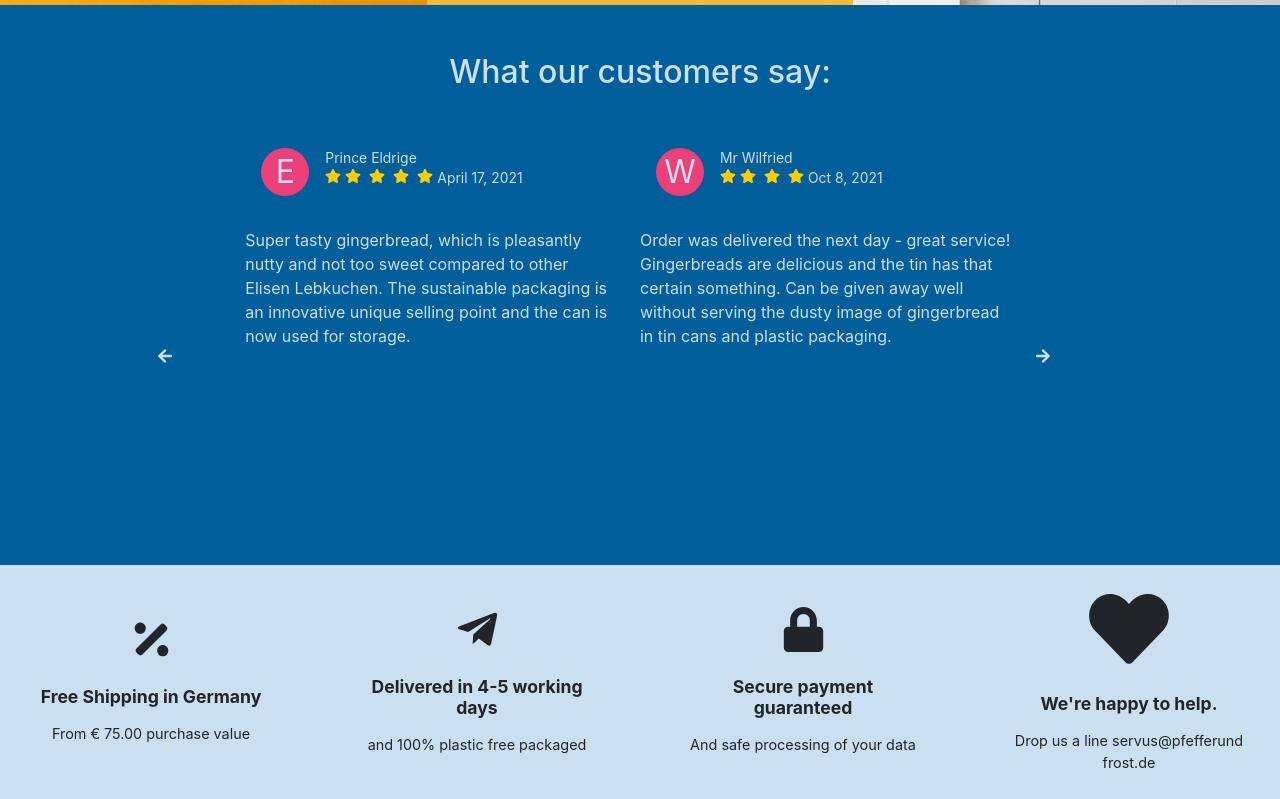
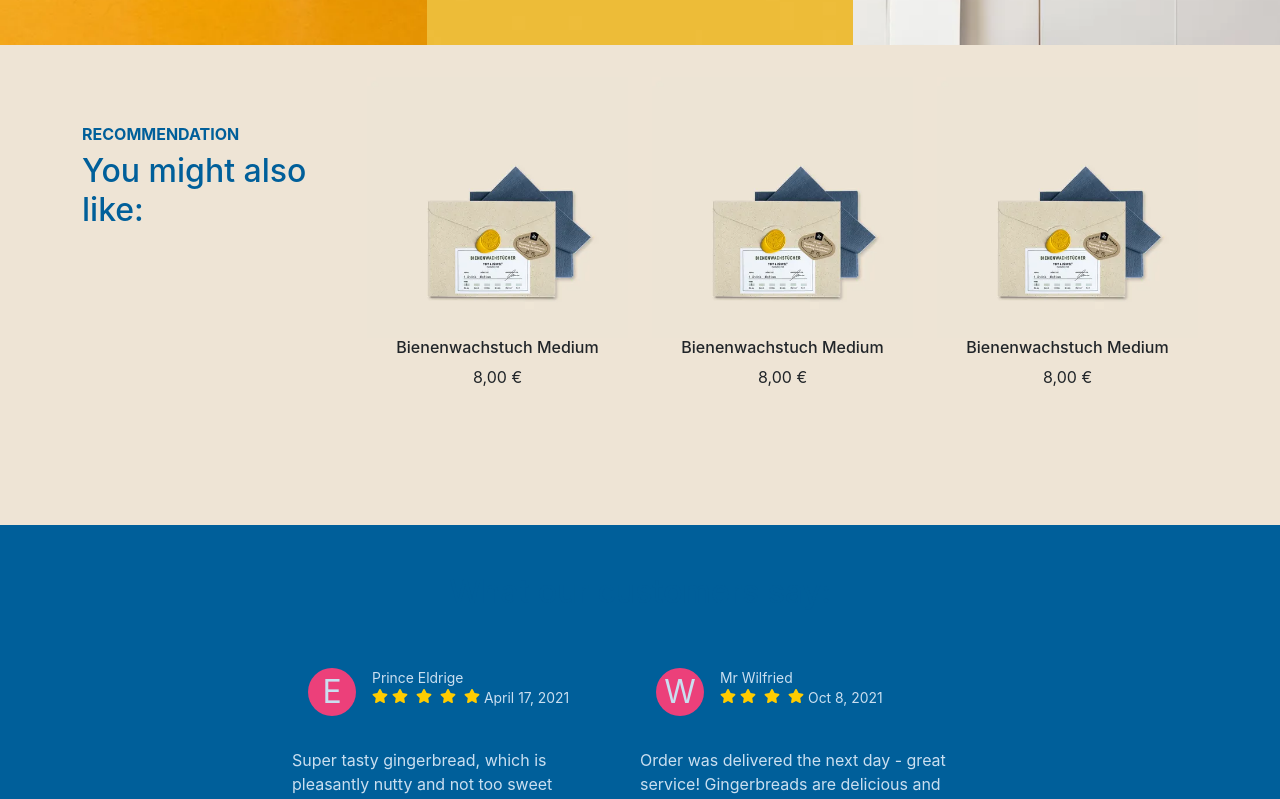
Before and after one commit to eldrige/React-Js-test, a React (Create React App) app: page /product in a window 1280 px wide. Shown: the part 1540-2339 px from the top of the page. Built offline with nearby package versions, Linux system fonts and the light colour scheme.

Commit message:
finish recommendation component

```diff
--- /dev/null
+++ b/src/components/Recommendation.js
@@ -0,0 +1,54 @@
+import React from 'react';
+import { Row, Col, Container, Image } from 'react-bootstrap';
+
+const Recommendation = () => {
+  return (
+    <Container fluid id="recomended">
+      <Container>
+        <Row>
+          <Col md={3}>
+            <div className="headline mt-5">
+              <h5>Recommendation</h5>
+              <h2>You might also like:</h2>
+            </div>
+          </Col>
+          <Col md={3}>
+            <div class="text-center">
+              <div className="img-card">
+                <Image src="/images/card.webp" fluid />
+              </div>
+              <div>
+                <h6 className="name">Bienenwachstuch Medium</h6>
+                <p className="price">8,00 €</p>
+              </div>
+            </div>
+          </Col>
+          <Col md={3}>
+            <div className="text-center">
+              <div className="img-card">
+                <Image src="/images/card.webp" fluid />
+              </div>
+              <div>
+                <h6 className="name">Bienenwachstuch Medium</h6>
+                <p className="price">8,00 €</p>
+              </div>
+            </div>
+          </Col>
+          <Col md={3}>
+            <div className="text-center">
+              <div className="img-card">
+                <Image src="/images/card.webp" fluid />
+              </div>
+              <div>
+                <h6 className="name">Bienenwachstuch Medium</h6>
+                <p className="price">8,00 €</p>
+              </div>
+            </div>
+          </Col>
+        </Row>
+      </Container>
+    </Container>
+  );
+};
+
+export default Recommendation;
--- a/src/components/Review.js
+++ b/src/components/Review.js
@@ -45,6 +45,7 @@ const Review = () => {
 
   return (
     <Container id="review" fluid>
+      <Container>
         <Row>
           <h2 className="text-center mt-5">What our customers say:</h2>
           <Row className="p-5">
@@ -94,6 +95,7 @@ const Review = () => {
           </Row>
         </Row>
       </Container>
+    </Container>
   );
 };
 
--- a/src/index.css
+++ b/src/index.css
@@ -415,3 +415,30 @@ div#card-img{
   font-size: 0.9rem;
   text-align: center;
 }
+
+/* Recommendation styles */
+
+#recomended{
+  background: var(--footer-bg);
+  display: flex;
+  height: 60vh;
+  padding: 2rem 1rem;
+}
+
+#recomended h5,h2{
+  color: var(--blue)
+}
+
+#recomended h5{
+  text-transform: uppercase;
+  font-size: 1rem;
+  font-weight: bold;
+}
+
+#recomended img{
+  cursor: pointer;
+}
+
+#recomended img:hover{
+  transform:scale(1.04)
+}
--- a/src/screens/ProductScreen.js
+++ b/src/screens/ProductScreen.js
@@ -2,6 +2,7 @@ import React, { useState } from 'react';
 import { Row, Col, Container, Button, Collapse, Image } from 'react-bootstrap';
 import Review from '../components/Review';
 import Features from '../components/Features';
+import Recommendation from '../components/Recommendation';
 
 import {
   FaCcVisa,
@@ -119,7 +120,7 @@ const ProductScreen = () => {
                           organic paint, free from mineral oil.
                         </p>
                       </Collapse>
-                      <div className="my-2 line" />
+                      <div className="mt-2 mb-5 line" />
                     </Row>
                   </section>
                 </Row>
@@ -140,6 +141,7 @@ const ProductScreen = () => {
           <Image src="/images/three.webp" fluid />
         </div>
       </div>
+      <Recommendation />
       <Review />
       <Features />
     </>
```
Also changed, not shown: public/images/card.webp (added). Lines whose indentation alone changed are shown as unchanged.
